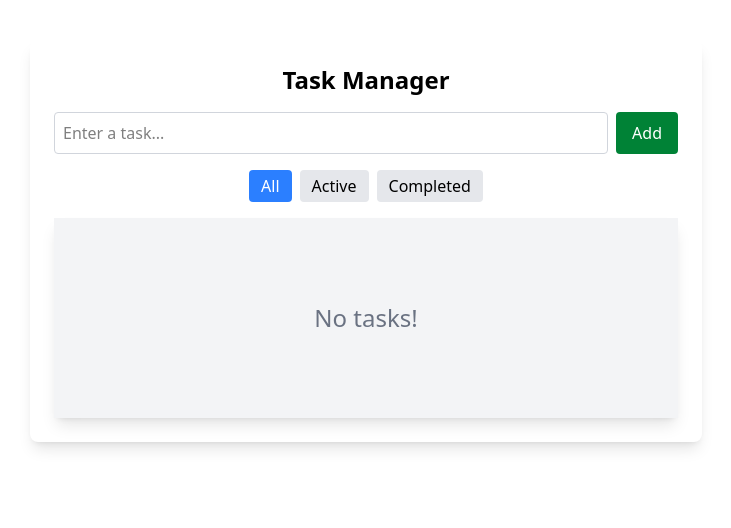
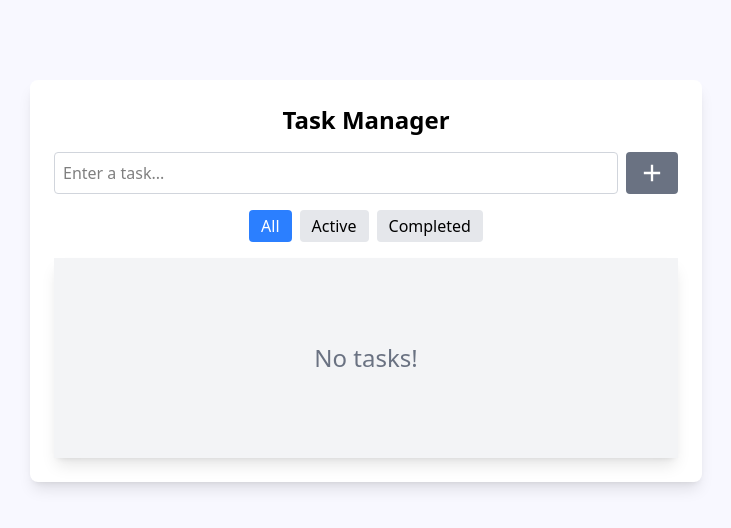
Before and after one commit to Maxinth/task-management-app, a React (Vite) app: page / in a window 1280 px wide. Shown: the top 528 px of the page, without its empty margins (274-1005 px from the left). Built offline with nearby package versions, Linux system fonts and the light colour scheme.

Commit message:
ux updates to taskinput box

```diff
--- a/package.json
+++ b/package.json
@@ -13,6 +13,7 @@
     "@tailwindcss/vite": "^4.0.11",
     "react": "^19.0.0",
     "react-dom": "^19.0.0",
+    "react-icons": "^5.5.0",
     "tailwindcss": "^4.0.11"
   },
   "devDependencies": {
--- a/src/App.tsx
+++ b/src/App.tsx
@@ -62,11 +62,13 @@ export default function TaskManager() {
   });
 
   return (
-    <div className="max-w-2xl mx-auto mt-10 p-6 bg-white shadow-lg rounded-lg min-h-[400px]">
-      <h1 className="text-2xl font-bold text-center mb-4">Task Manager</h1>
-      <TaskInputBox {...{ taskText, setTaskText, addTask, handleKeyDown }} />
-      <TasksFilters {...{ filter, setFilter }} />
-      <TasksList {...{ filteredTasks, deleteTask, filter, toggleComplete }} />
-    </div>
+    <section className="w-screen h-screen bg-[ghostwhite] pt-20 ">
+      <div className="max-w-2xl mx-auto  p-6 bg-white shadow-lg rounded-lg min-h-[400px] ">
+        <h1 className="text-2xl font-bold text-center mb-4">Task Manager</h1>
+        <TaskInputBox {...{ taskText, setTaskText, addTask, handleKeyDown }} />
+        <TasksFilters {...{ filter, setFilter }} />
+        <TasksList {...{ filteredTasks, deleteTask, filter, toggleComplete }} />
+      </div>
+    </section>
   );
 }
--- a/src/components/TaskInputBox.tsx
+++ b/src/components/TaskInputBox.tsx
@@ -1,3 +1,5 @@
+import { MdAdd } from "react-icons/md";
+
 interface TaskInputBoxProps {
   taskText: string;
   setTaskText: (text: string) => void;
@@ -24,11 +26,11 @@ const TaskInputBox = ({
       <button
         onClick={addTask}
         disabled={!taskText.trim()}
-        className={`bg-green-700 text-white px-4 py-2 rounded cursor-pointer hover:bg-green-600 duration-150 ease-in-out ${
+        className={`bg-gray-500 text-white px-4 py-2 rounded cursor-pointer hover:bg-gray-600 duration-150 ease-in-out ${
           !taskText.trim() ? "!cursor-not-allowed" : ""
         }`}
       >
-        Add
+        <MdAdd size={20} className="!scale-[1.4]" />
       </button>
     </div>
   );
```
Also changed, not shown: 1 other file (tests, documents, lock files or other folders).
